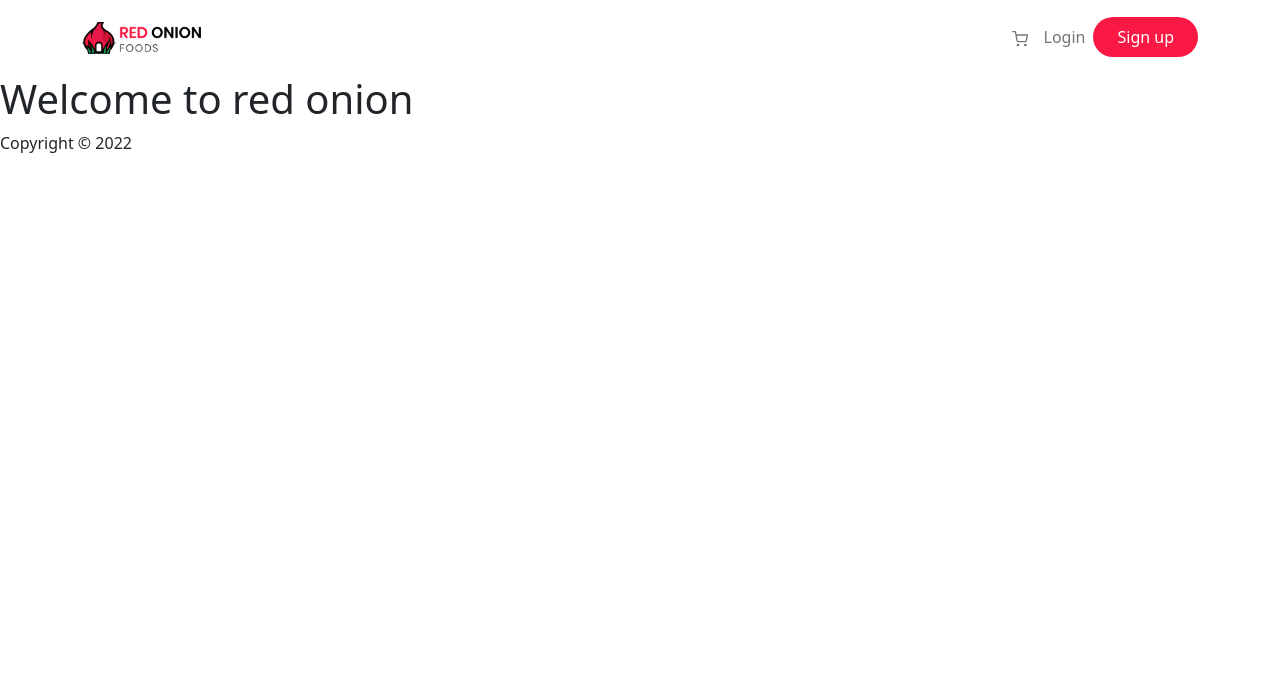
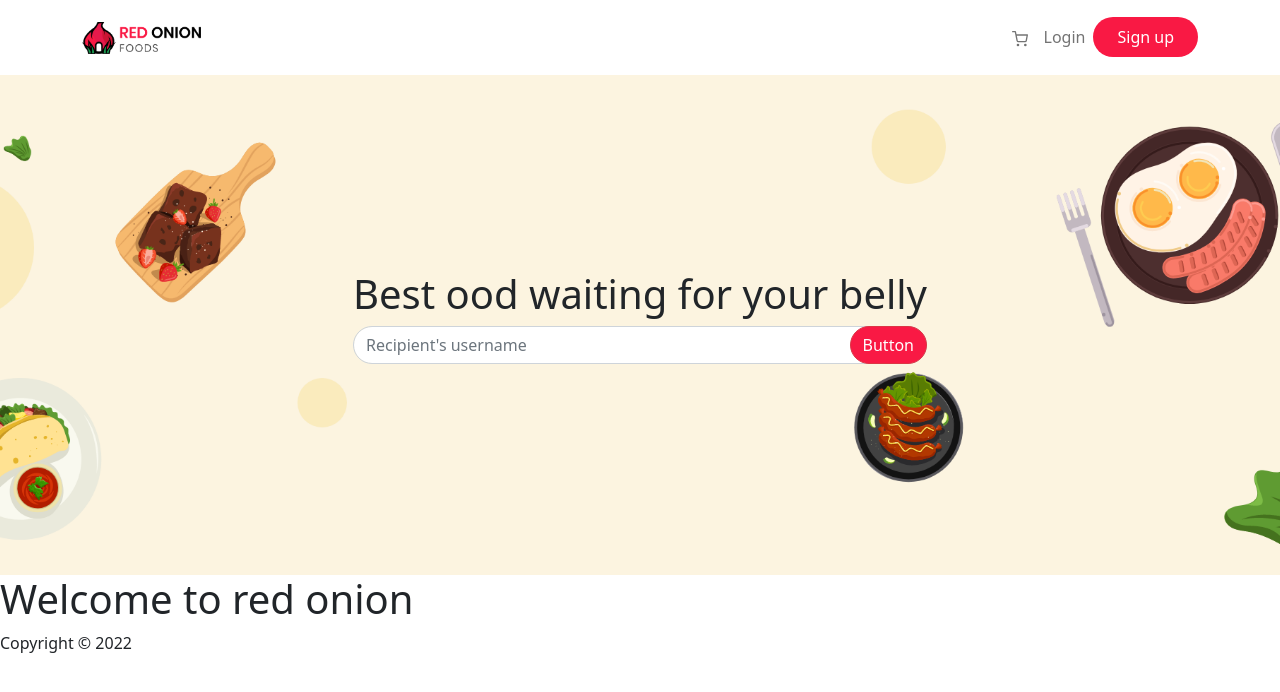
Before and after one commit to SEC-MASUM/red-onion, a React (Create React App) app: page / in a window 1280 px wide. Shown: the top 692 px of the page. Built offline with nearby package versions, Linux system fonts and the light colour scheme.

Commit message:
Banner design

```diff
--- a/src/Pages/Home/Banner/Banner.js
+++ b/src/Pages/Home/Banner/Banner.js
@@ -0,0 +1,43 @@
+import { calculateNewValue } from "@testing-library/user-event/dist/utils";
+import React from "react";
+import { FormControl, InputGroup } from "react-bootstrap";
+import banner from "../../../Assets/images/banner/bannerbackground.png";
+
+const Banner = () => {
+  return (
+    <div
+      className="d-flex justify-content-center align-items-center"
+      style={{
+        backgroundImage: `url(${banner})`,
+        backgroundSize: "cover",
+        backgroundRepeat: "no-repeat",
+        backgroundPosition: "center",
+        height: "500px",
+      }}
+    >
+      <div className="text-center">
+        <h1>Best ood waiting for your belly</h1>
+        <div class="input-group mb-3">
+          <input
+            style={{ position: "relative" }}
+            type="text"
+            class="form-control rounded-pill w-100"
+            placeholder="Recipient's username"
+            aria-label="Recipient's username"
+            aria-describedby="button-addon2"
+          />
+          <button
+            style={{ position: "absolute", right: "0", zIndex: "20" }}
+            class="bg-red text-white btn btn-outline-danger rounded-pill"
+            type="button"
+            id="button-addon2"
+          >
+            Button
+          </button>
+        </div>
+      </div>
+    </div>
+  );
+};
+
+export default Banner;
--- a/src/Pages/Home/Home/Home.js
+++ b/src/Pages/Home/Home/Home.js
@@ -1,8 +1,10 @@
 import React from "react";
+import Banner from "../Banner/Banner";
 
 const Home = () => {
   return (
     <>
+      <Banner></Banner>
       <h1>Welcome to red onion</h1>
     </>
   );
--- a/src/Pages/Shared/Header/Header.js
+++ b/src/Pages/Shared/Header/Header.js
@@ -10,6 +10,8 @@ const Header = () => {
       expand="lg"
       sticky="top"
       className="text-dark py-3"
+      bg="white"
+
     >
       <Container>
         <Navbar.Brand href="#home">
```
Also changed, not shown: src/Assets/images/banner/bannerbackground-main.png (added), src/Assets/images/banner/bannerbackground.png.
